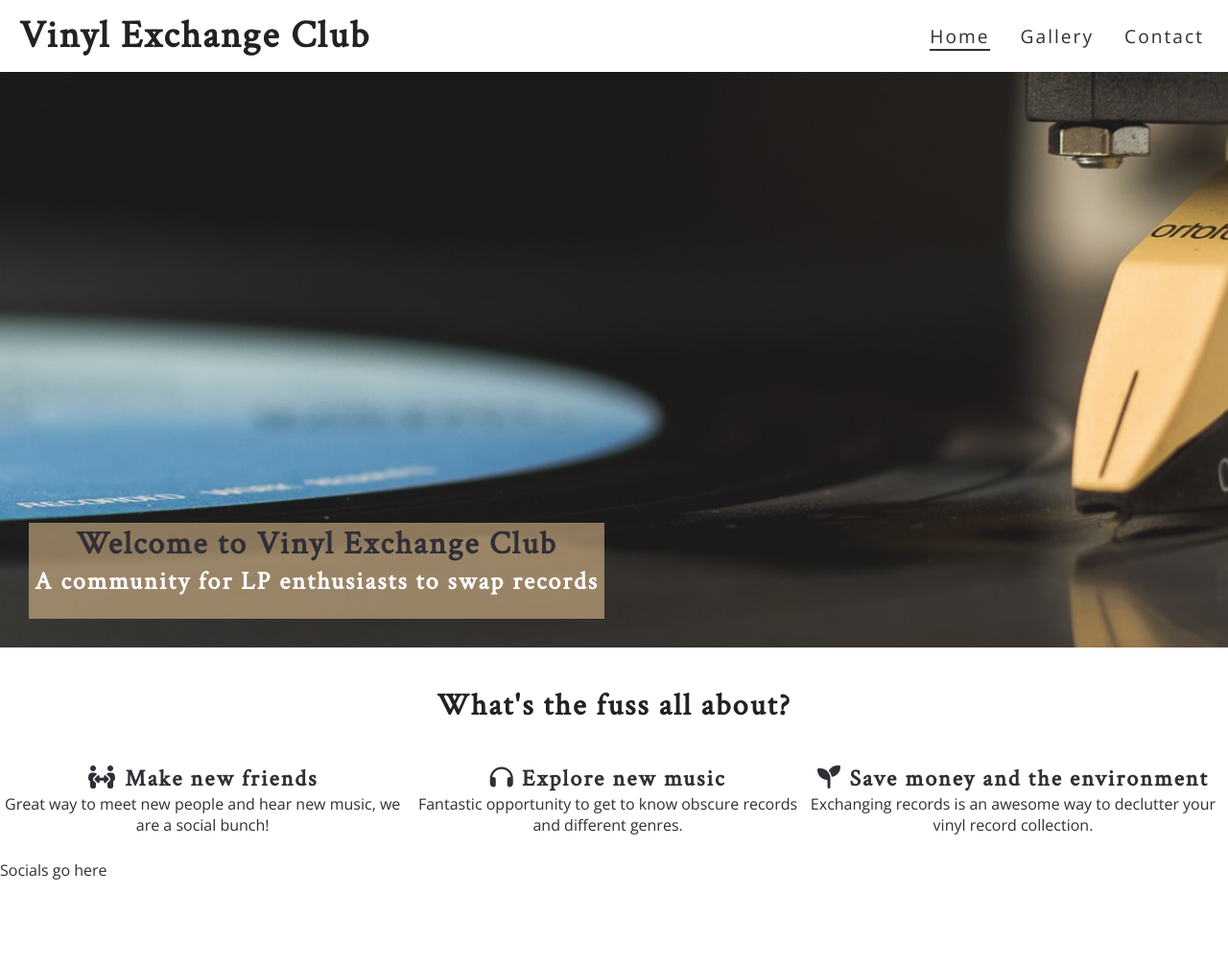
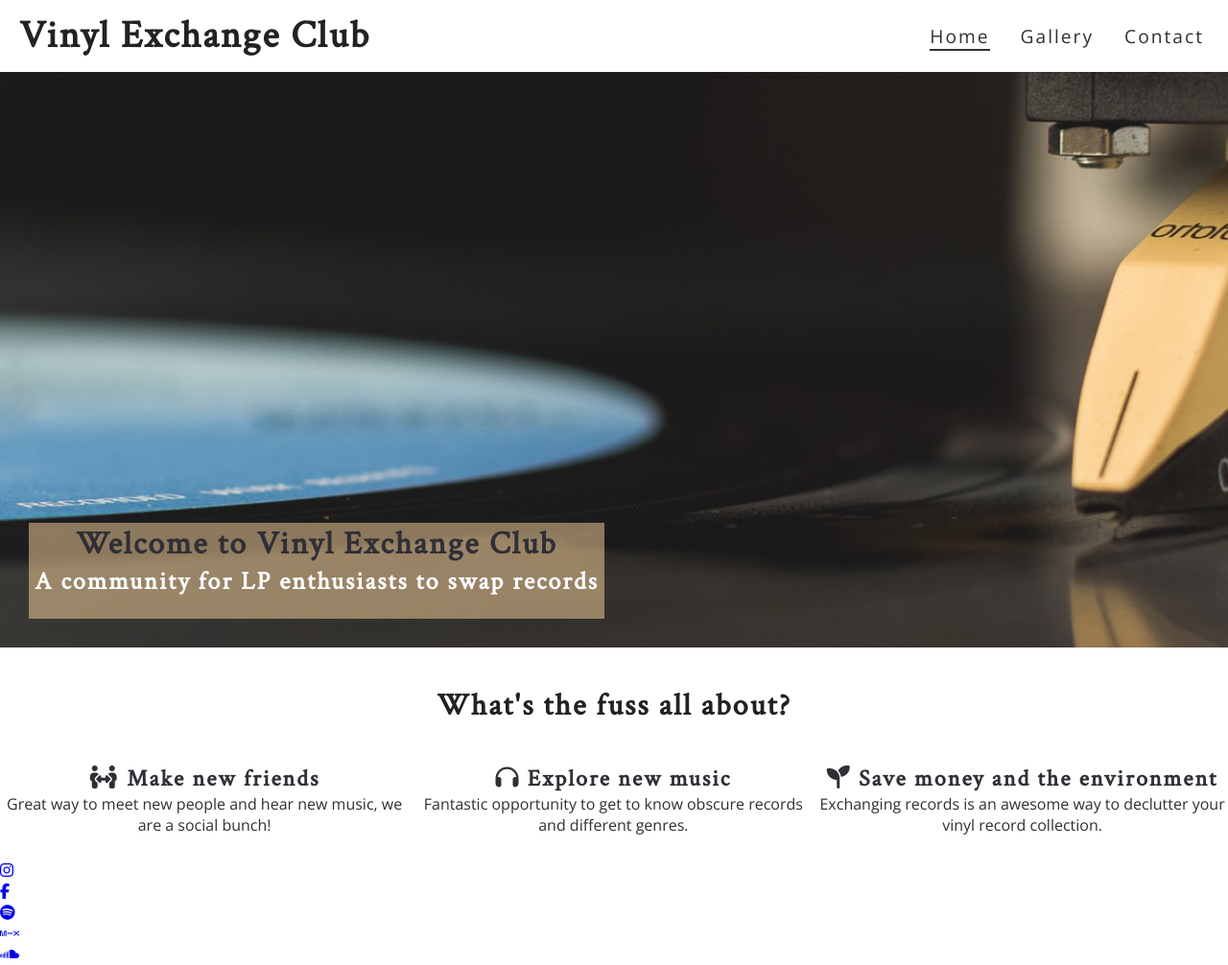
Before and after one commit to richardreiter/vinyl-exchange-club, a plain HTML site: page index.html in a window 1280 px wide. Shown: the whole page at 96% size. Before the commit the page ends 918 px from the top, so only its background shows below. Drawn offline with nearby package versions, Linux system fonts and the light colour scheme.

Commit message:
Set up footer structure and add social icons

```diff
--- a/assets/css/style.css
+++ b/assets/css/style.css
@@ -122,7 +122,11 @@ h1, h2 {
 }
 
 #club-intentions div {
-    width: 33%;
+    width: 33.3%;
     height: 100px;
     float: left;
 }
+
+#club-intentions-left {
+    text-align: left;
+}
--- a/index.html
+++ b/index.html
@@ -55,8 +55,25 @@
         </div>
     </section>
     <footer>
-        Socials go here
+        <ul>
+            <li>
+                <a href="https://instagram.com" target="_blank" rel="noopener" aria-label="Visit our Instagram (and opens in a separate tab)"><i class="fab fa-instagram"></i></a>
+            </li>
+            <li>
+                <a href="https://facebook.com" target="_blank" rel="noopener" aria-label="Visit our Facebook (and opens in a separate tab)"><i class="fab fa-facebook-f"></i></a>
+            </li>
+            <li>
+                <a href="https://spotify.com" target="_blank" rel="noopener" aria-label="Visit our Spotify (and opens in a separate tab)"><i class="fab fa-spotify"></i></a>
+            </li>
+            <li>
+                <a href="https://mixcloud.com" target="_blank" rel="noopener" aria-label="Visit our Mixcloud (and opens in a separate tab)"><i class="fab fa-mixcloud"></i></a>
+            </li>
+            <li>
+                <a href="https://soundcloud.com" target="_blank" rel="noopener" aria-label="Visit our Soundcloud (and opens in a separate tab)"><i class="fab fa-soundcloud"></i></a>
+            </li>
+        </ul>
     </footer>
+
     <!-- font awesome kit script -->
     <script src="https://kit.fontawesome.com/2a42a48c6e.js" crossorigin="anonymous"></script>
 </body>
```
